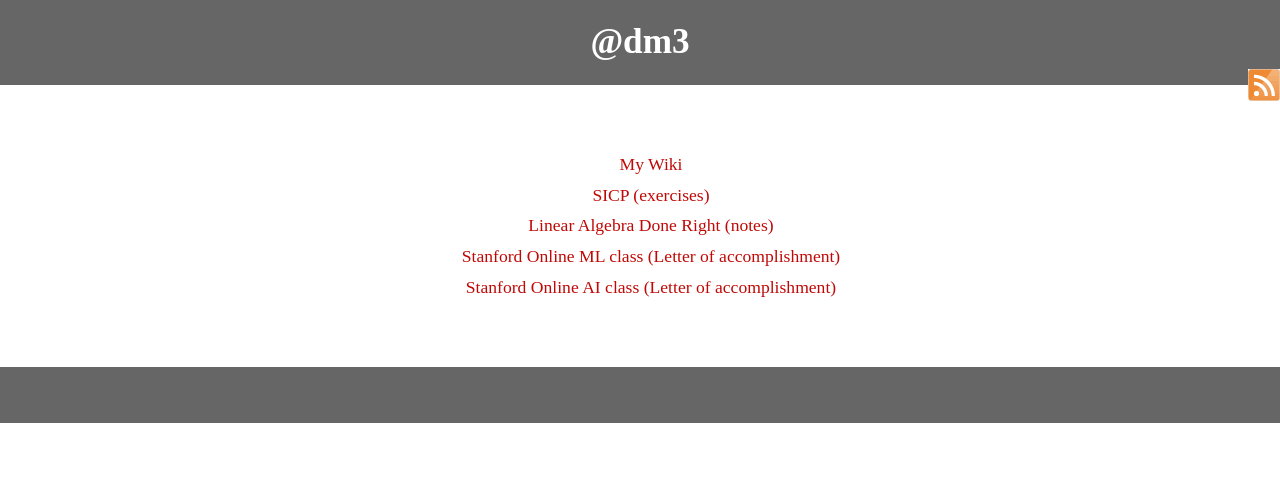
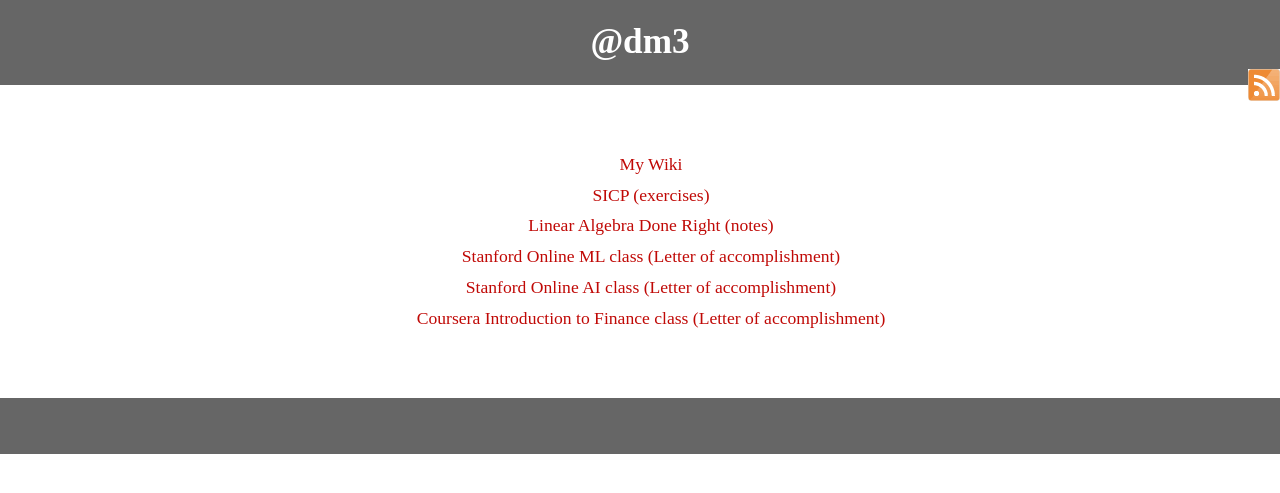
Before and after one commit to dm3/dm3.github.com, a Jekyll site: the page built from books.html, in a window 1280 px wide. Shown: the top 493 px of the page. Built offline with Jekyll 4.4.1, drawn with Linux system fonts in a browser that asks for light colours; nearby versions of some CDN libraries; comment, search, counter and statistics services are not loaded.

Commit message:
Add coursera letter of accomplishment

```diff
--- a/books.html
+++ b/books.html
@@ -10,5 +10,6 @@
         <li><a href="/books/linear-algebra-done-right.html">Linear Algebra Done Right (notes)</a></li>
         <li><a href="/data/ml_accomplishment.pdf">Stanford Online ML class (Letter of accomplishment)</a></li>
         <li><a href="/data/ai_accomplishment.pdf">Stanford Online AI class (Letter of accomplishment)</a></li>
+        <li><a href="/data/introfinance_accomplishment.pdf">Coursera Introduction to Finance class (Letter of accomplishment)</a></li>
     </ul>
 </div>
```
Also changed, not shown: 1 other file.
